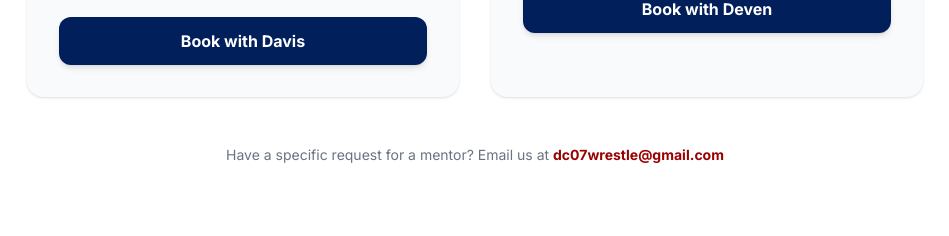
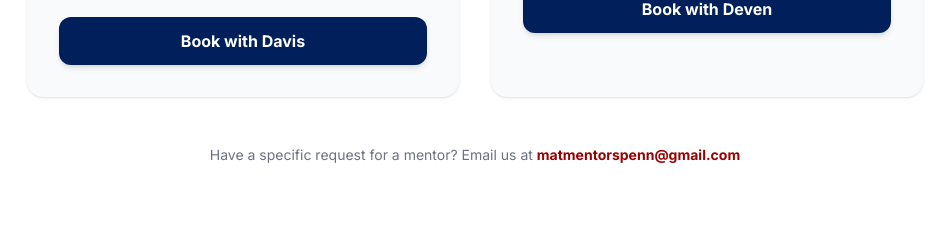
Before and after one commit to dc07wrestle/Mentorship-Program, a React (Vite) app: page / in a window 1280 px wide. Shown: the part 6112-6348 px from the top of the page, without its empty margins (165-1114 px from the left). Built offline with nearby package versions, Linux system fonts and the light colour scheme; no server answers.

Commit message:
chore: update primary contact email to matmentorspenn@gmail.com across all pages and modals

```diff
--- a/src/components/Footer.tsx
+++ b/src/components/Footer.tsx
@@ -15,7 +15,7 @@ export default function Footer() {
             <Link to="/terms" className="hover:text-white transition-colors">Terms of Service</Link>
             <Link to="/privacy" className="hover:text-white transition-colors">Privacy Policy</Link>
             <Link to="/refunds" className="hover:text-white transition-colors">Refund Policy</Link>
-            <a href="https://mail.google.com/mail/?view=cm&fs=1&to=dc07wrestle@gmail.com&su=Inquiry from Mat Mentors Website" target="_blank" rel="noopener noreferrer" className="hover:text-white transition-colors">Contact Us</a>
+            <a href="https://mail.google.com/mail/?view=cm&fs=1&to=matmentorspenn@gmail.com&su=Inquiry from Mat Mentors Website" target="_blank" rel="noopener noreferrer" className="hover:text-white transition-colors">Contact Us</a>
           </div>
         </div>
 
--- a/src/components/HowItWorks.tsx
+++ b/src/components/HowItWorks.tsx
@@ -73,7 +73,7 @@ export default function HowItWorks() {
             Choose Your Plan
           </a>
           <p className="text-sm text-gray-500">
-            Have questions? <a href="https://mail.google.com/mail/?view=cm&fs=1&to=dc07wrestle@gmail.com&su=Inquiry from Mat Mentors Website" target="_blank" rel="noopener noreferrer" className="text-brand-red font-bold hover:underline">Contact us</a>
+            Have questions? <a href="https://mail.google.com/mail/?view=cm&fs=1&to=matmentorspenn@gmail.com&su=Inquiry from Mat Mentors Website" target="_blank" rel="noopener noreferrer" className="text-brand-red font-bold hover:underline">Contact us</a>
           </p>
         </div>
       </div>
--- a/src/components/InstructionalVideos.tsx
+++ b/src/components/InstructionalVideos.tsx
@@ -649,12 +649,12 @@ export default function InstructionalVideos() {
             <div className="text-xs md:text-sm text-gray-700 leading-relaxed">
               <strong>Need help with your purchase or link?</strong> All video purchases are backed by Mat Mentors. If you ever misplace your link or need help, contact Davis and Deven at{' '}
               <a
-                href="https://mail.google.com/mail/?view=cm&fs=1&to=dc07wrestle@gmail.com&su=Instructional Videos Access Question"
+                href="https://mail.google.com/mail/?view=cm&fs=1&to=matmentorspenn@gmail.com&su=Instructional Videos Access Question"
                 target="_blank"
                 rel="noopener noreferrer"
                 className="text-brand-red font-bold hover:underline"
               >
-                dc07wrestle@gmail.com
+                matmentorspenn@gmail.com
               </a>{' '}
               and we'll resend it right away.
             </div>
@@ -791,7 +791,7 @@ export default function InstructionalVideos() {
                   </button>
                 ) : previewVideo.status === 'coming-soon' ? (
                   <a
-                    href={`https://mail.google.com/mail/?view=cm&fs=1&to=dc07wrestle@gmail.com&su=Notify Me When Released: ${encodeURIComponent(previewVideo.title)}`}
+                    href={`https://mail.google.com/mail/?view=cm&fs=1&to=matmentorspenn@gmail.com&su=Notify Me When Released: ${encodeURIComponent(previewVideo.title)}`}
                     target="_blank"
                     rel="noopener noreferrer"
                     className="flex-1 py-3.5 bg-amber-500 hover:bg-amber-600 text-white rounded-xl font-bold flex items-center justify-center gap-2 text-sm shadow-md"
--- a/src/components/Mentors.tsx
+++ b/src/components/Mentors.tsx
@@ -105,7 +105,7 @@ export default function Mentors() {
           viewport={{ once: true }}
           transition={{ duration: 0.5, delay: 0.4 }}
         >
-          Have a specific request for a mentor? Email us at <a href="https://mail.google.com/mail/?view=cm&fs=1&to=dc07wrestle@gmail.com&su=Mentor Request - Mat Mentors" target="_blank" rel="noopener noreferrer" className="text-brand-red font-bold hover:underline">dc07wrestle@gmail.com</a>
+          Have a specific request for a mentor? Email us at <a href="https://mail.google.com/mail/?view=cm&fs=1&to=matmentorspenn@gmail.com&su=Mentor Request - Mat Mentors" target="_blank" rel="noopener noreferrer" className="text-brand-red font-bold hover:underline">matmentorspenn@gmail.com</a>
         </motion.p>
       </div>
     </section>
--- a/src/components/Navbar.tsx
+++ b/src/components/Navbar.tsx
@@ -11,7 +11,7 @@ export default function Navbar() {
 
   const isVideosPage = location.pathname.startsWith('/videos') || location.pathname.startsWith('/academy');
 
-  const email = "dc07wrestle@gmail.com";
+  const email = "matmentorspenn@gmail.com";
 
   const copyToClipboard = () => {
     navigator.clipboard.writeText(email);
--- a/src/components/Pricing.tsx
+++ b/src/components/Pricing.tsx
@@ -140,7 +140,7 @@ export default function Pricing() {
               "Want more personalized feedback? Send us your match film before your session and we'll review it in advance."
             </p>
             <p className="text-xs text-gray-600">
-              Have a specific mentor request? Email us at <a href="https://mail.google.com/mail/?view=cm&fs=1&to=dc07wrestle@gmail.com&su=Mentor Request - Mat Mentors" target="_blank" rel="noopener noreferrer" className="text-brand-red font-bold hover:underline">dc07wrestle@gmail.com</a>
+              Have a specific mentor request? Email us at <a href="https://mail.google.com/mail/?view=cm&fs=1&to=matmentorspenn@gmail.com&su=Mentor Request - Mat Mentors" target="_blank" rel="noopener noreferrer" className="text-brand-red font-bold hover:underline">matmentorspenn@gmail.com</a>
             </p>
           </div>
           <div className="grid grid-cols-1 sm:grid-cols-3 gap-6 text-center">
--- a/src/components/Success.tsx
+++ b/src/components/Success.tsx
@@ -108,7 +108,7 @@ export default function Success() {
           <div className="bg-brand-red/5 border border-brand-red/10 rounded-2xl p-6 max-w-2xl mx-auto text-left md:text-center">
             <h3 className="text-brand-blue font-bold text-lg mb-2">Prepare for Your Session</h3>
             <p className="text-gray-700 text-sm leading-relaxed mb-4">
-              To get the most out of your session, <span className="font-bold text-brand-blue">send match footage ahead of time</span> to <a href="https://mail.google.com/mail/?view=cm&fs=1&to=dc07wrestle@gmail.com&su=Match Footage - Mat Mentors" target="_blank" rel="noopener noreferrer" className="font-bold text-brand-red hover:underline">dc07wrestle@gmail.com</a>.
+              To get the most out of your session, <span className="font-bold text-brand-blue">send match footage ahead of time</span> to <a href="https://mail.google.com/mail/?view=cm&fs=1&to=matmentorspenn@gmail.com&su=Match Footage - Mat Mentors" target="_blank" rel="noopener noreferrer" className="font-bold text-brand-red hover:underline">matmentorspenn@gmail.com</a>.
             </p>
             <p className="text-gray-500 text-xs mt-2 italic">
               Include your name and scheduled session time in the email so we can review it beforehand.
@@ -124,14 +124,14 @@ export default function Success() {
               Please book your <span className="font-bold text-brand-red underline">first session</span> using the calendar above. During our first call, we will discuss and lock in your future recurring times (e.g., every Tuesday at 4:00 PM) to ensure consistent growth.
             </p>
             <p className="mt-4 text-xs text-gray-500 italic">
-              Have a specific mentor request? Email us at <a href="https://mail.google.com/mail/?view=cm&fs=1&to=dc07wrestle@gmail.com&su=Mentor Request - Mat Mentors" target="_blank" rel="noopener noreferrer" className="text-brand-red font-bold hover:underline">dc07wrestle@gmail.com</a>
+              Have a specific mentor request? Email us at <a href="https://mail.google.com/mail/?view=cm&fs=1&to=matmentorspenn@gmail.com&su=Mentor Request - Mat Mentors" target="_blank" rel="noopener noreferrer" className="text-brand-red font-bold hover:underline">matmentorspenn@gmail.com</a>
             </p>
           </div>
 
           <div className="flex flex-col items-center gap-4 text-gray-500">
             <div className="flex items-center gap-2 text-sm">
               <Mail className="w-4 h-4" />
-              <span>Need help? Email <a href="https://mail.google.com/mail/?view=cm&fs=1&to=dc07wrestle@gmail.com&su=Help Request - Mat Mentors" target="_blank" rel="noopener noreferrer" className="text-brand-red font-semibold hover:underline">dc07wrestle@gmail.com</a></span>
+              <span>Need help? Email <a href="https://mail.google.com/mail/?view=cm&fs=1&to=matmentorspenn@gmail.com&su=Help Request - Mat Mentors" target="_blank" rel="noopener noreferrer" className="text-brand-red font-semibold hover:underline">matmentorspenn@gmail.com</a></span>
             </div>
           </div>
 
```
